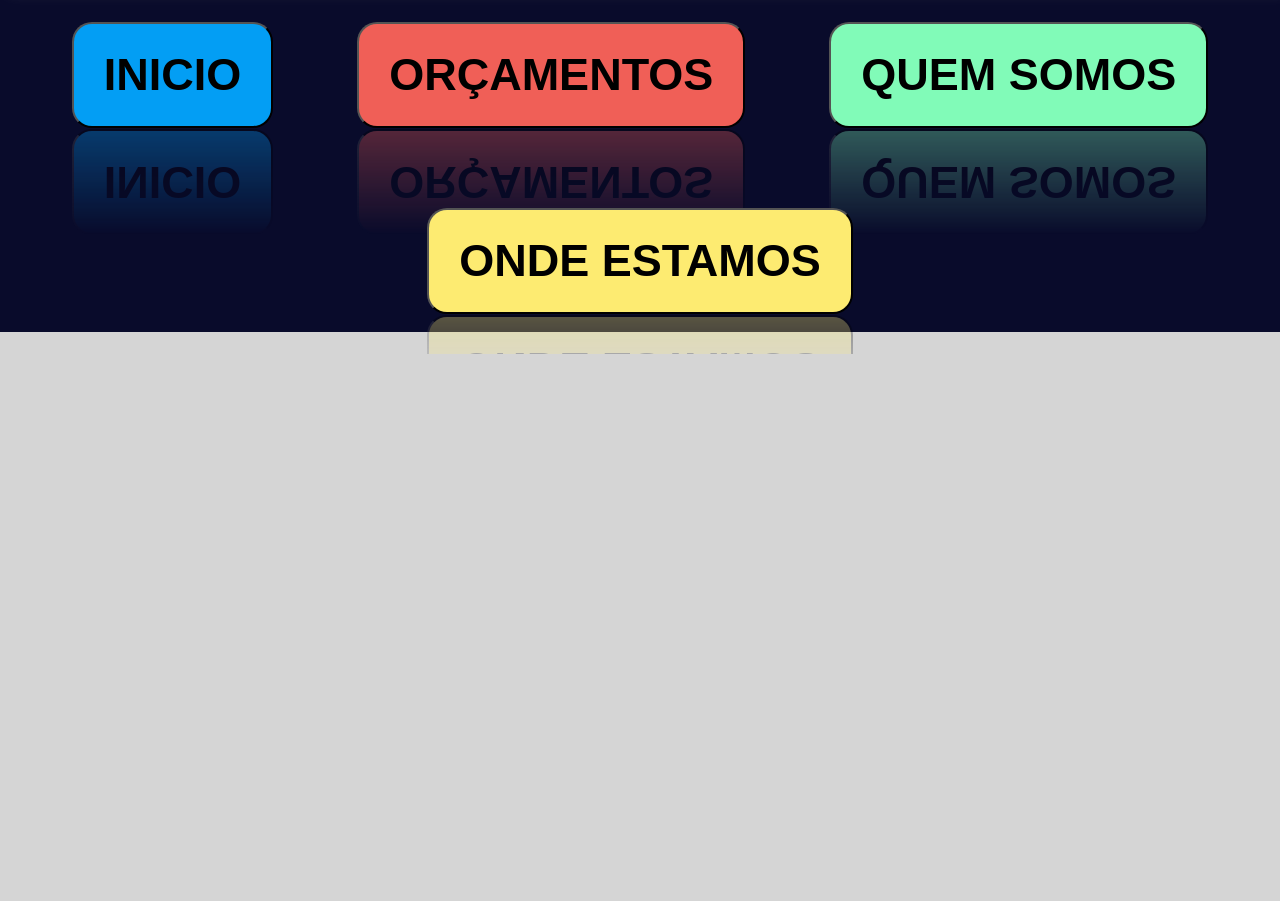
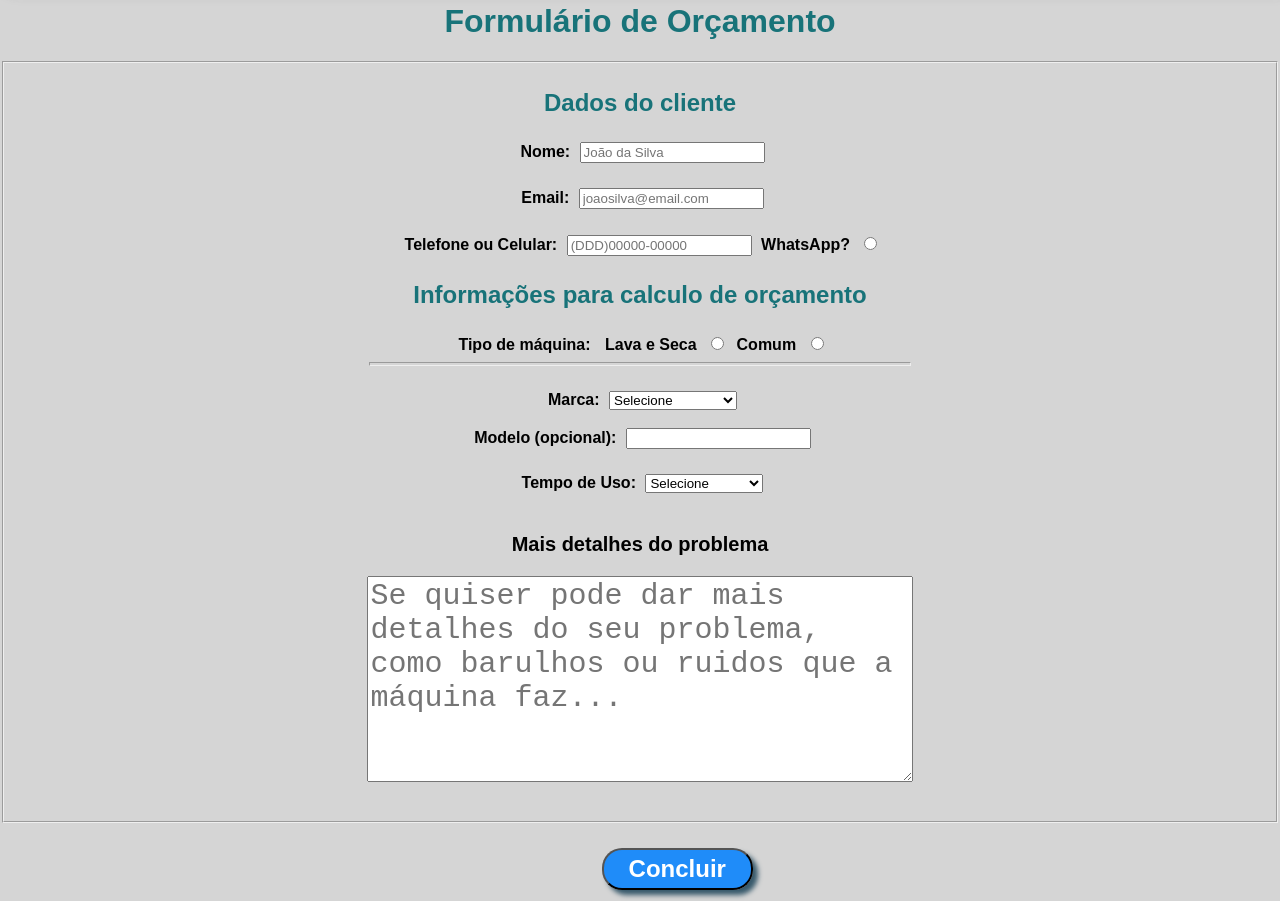
Before and after one commit to WhiteMoscou/RodriguesAssistencia, a plain HTML site: page index.html in a window 1280 px wide. Shown: the part 1199-2100 px from the top of the page. Before the commit the page ends 1553 px from the top, so only its background shows below. Drawn offline with Linux system fonts and the light colour scheme.

Commit message:
changing page layout

```diff
--- a/estilo_principal.css
+++ b/estilo_principal.css
@@ -3,6 +3,7 @@
 
 body {
     margin: 0;
+    padding: 0;
     background: #d5d5d5;
 }
 
@@ -177,7 +178,7 @@ button#yellow:hover {
 
 /********** Estilo de cadastro ***********/
 
-/**form {
+form {
     justify-content: center;
 }
 
--- a/index.html
+++ b/index.html
@@ -33,6 +33,125 @@
             <img id="imgcenter" src="midia/maquina.jpg">
     </section>
 
+    <form action="" method="POST">
+        <h1><strong>Formulário de Orçamento</strong></h1>
+        <fieldset>
+
+            <div>
+
+                <h2>Dados do cliente</h2>
+
+            <div class="camp">
+                <label for="nome">
+                    <strong>Nome:</strong>
+                </label>
+                <input type="text" name="nome" id="name" placeholder="João da Silva" required>
+
+            </div>
+            <div class="camp">
+                <label for="email">
+                    <strong>Email:</strong>
+                </label>
+                <input type="text" name="email" id="email" placeholder="joaosilva@email.com" required>
+
+            </div>
+            <div class="camp">
+                <label for="tel">
+                    <strong>Telefone ou Celular:</strong>
+                </label>
+                <input type="tel" name="numero" id="number" placeholder="(DDD)00000-00000" required>
+
+                <label>
+                    <strong>WhatsApp?</strong>
+                </label>
+                <input type="radio" name="whatsapp" id="type">
+            </div>
+
+
+
+                 <h2>Informações para calculo de orçamento</h2>
+
+
+                 <div class="camp">
+
+                 <label>
+                    <strong>Tipo de máquina: </strong>
+                </label>
+                <label>
+                    <strong>Lava e Seca</strong>
+                   </label>
+                <input type="radio" name="tipo" id="type">
+                <label>
+                    <strong>Comum</strong>
+                </label>
+                <input type="radio" name="tipo" id="type">
+                <hr>
+
+                </div>
+
+
+            <div class="camp">
+
+                 <label>
+                     <strong>Marca:</strong>
+                 </label>
+                 <select required>
+                     <option selected disabled value>Selecione</option>
+                     <option>Arno</option>
+                     <option>Bosch</option>
+                     <option>Brastemp</option>
+                     <option>Colomarq</option>
+                     <option>Consul</option>
+                     <option>Eletrolux</option>
+                     <option>Ge</option>
+                     <option>Lg</option>
+                     <option>Outro</option>
+                     <option>Não sei identificar</option>
+                 </select>
+
+                 <br>
+                 <br>
+
+                 <label>
+                     <strong>Modelo (opcional):</strong>
+                 </label>
+                 <input type="text" name="modelo" id="model">
+
+                </div>
+
+                <div class="camp">
+
+                 <label>
+                     <strong>Tempo de Uso:</strong>
+                 </label>
+
+                 <select required>
+                     <option selected disabled value>Selecione</option>
+                     <option>1 ano ou menos</option>
+                     <option>de 2 a 3 anos</option>
+                     <option>de 3 a 5 anos</option>
+                     <option>de 5 a 10 anos</option>
+                     <option>10 anos ou +</option>
+                 </select>
+
+            </div>
+
+            <!--Modificar o titulo -->
+            <div class="camp">
+            <label id="caixadetexto">
+                <strong>Mais detalhes do problema</strong>
+            </label>
+            <textarea placeholder="Se quiser pode dar mais detalhes do seu problema, como barulhos ou ruidos que a máquina faz..." required maxlength="450"></textarea>
+            </div>
+
+        </fieldset>
+        <div class="botao">
+
+        <button class="botao" type="submit" onsubmit><strong>Concluir</strong></button>
+
+        </div>
+    </form>
+
 
     <div id="rodape">
         <button id="blue"><a href="index.html"><b>INICIO</b></a></button>
```
